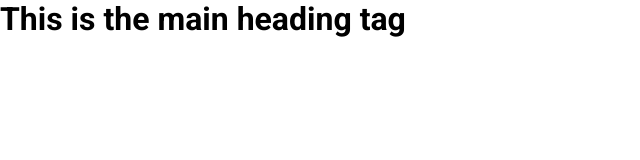
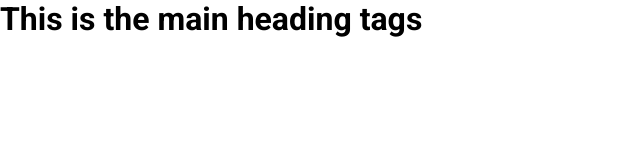
Before and after one commit to anshinfotech/ams_website, a website: page views/index.html in a window 1280 px wide. Shown: the full height of the page, 0-640 px from the left. Drawn offline with Linux system fonts and the light colour scheme.

Commit message:
add some line

```diff
--- a/views/index.html
+++ b/views/index.html
@@ -7,6 +7,6 @@
     <link rel="stylesheet" href="../public/CSS/main.css">
 </head>
 <body>
-    <h1>This is the main heading tag</h1>
+    <h1>This is the main heading tags</h1>
 </body>
 </html>
```
